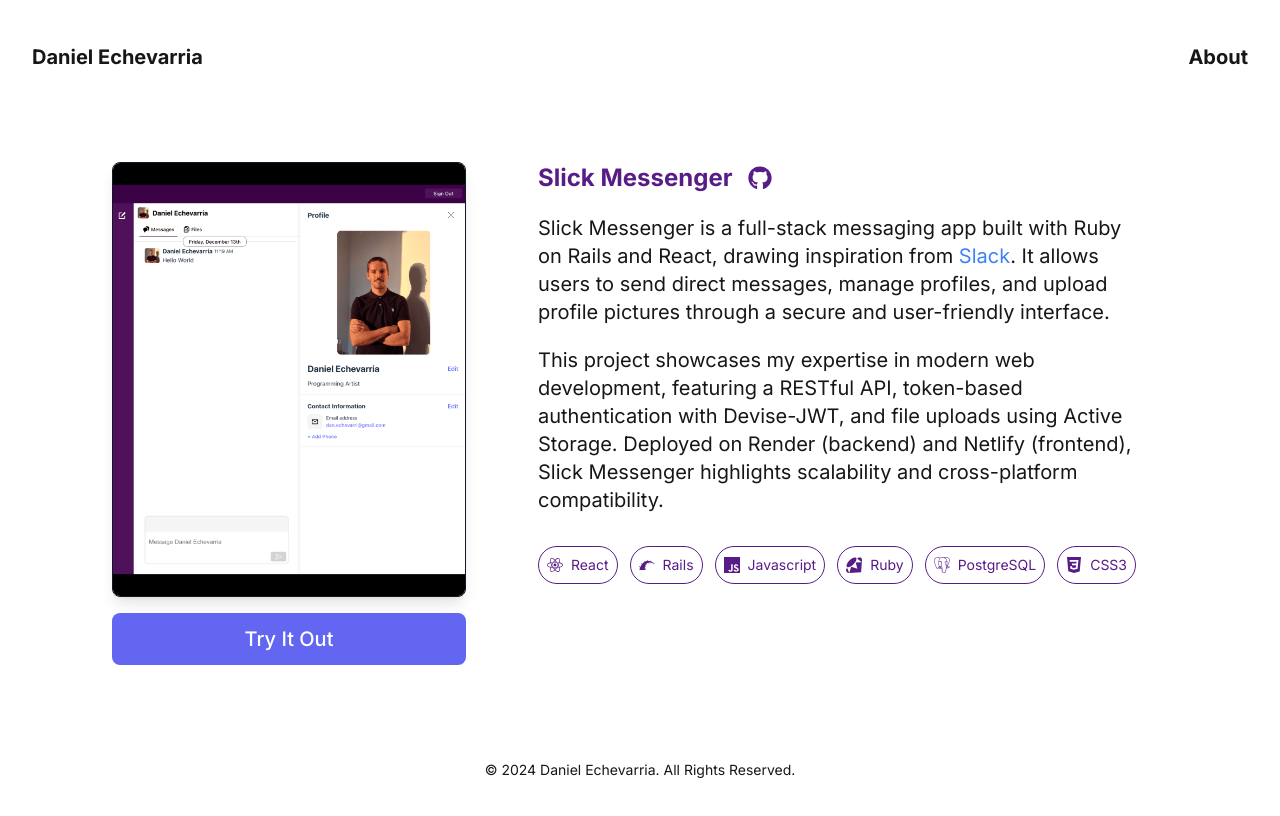
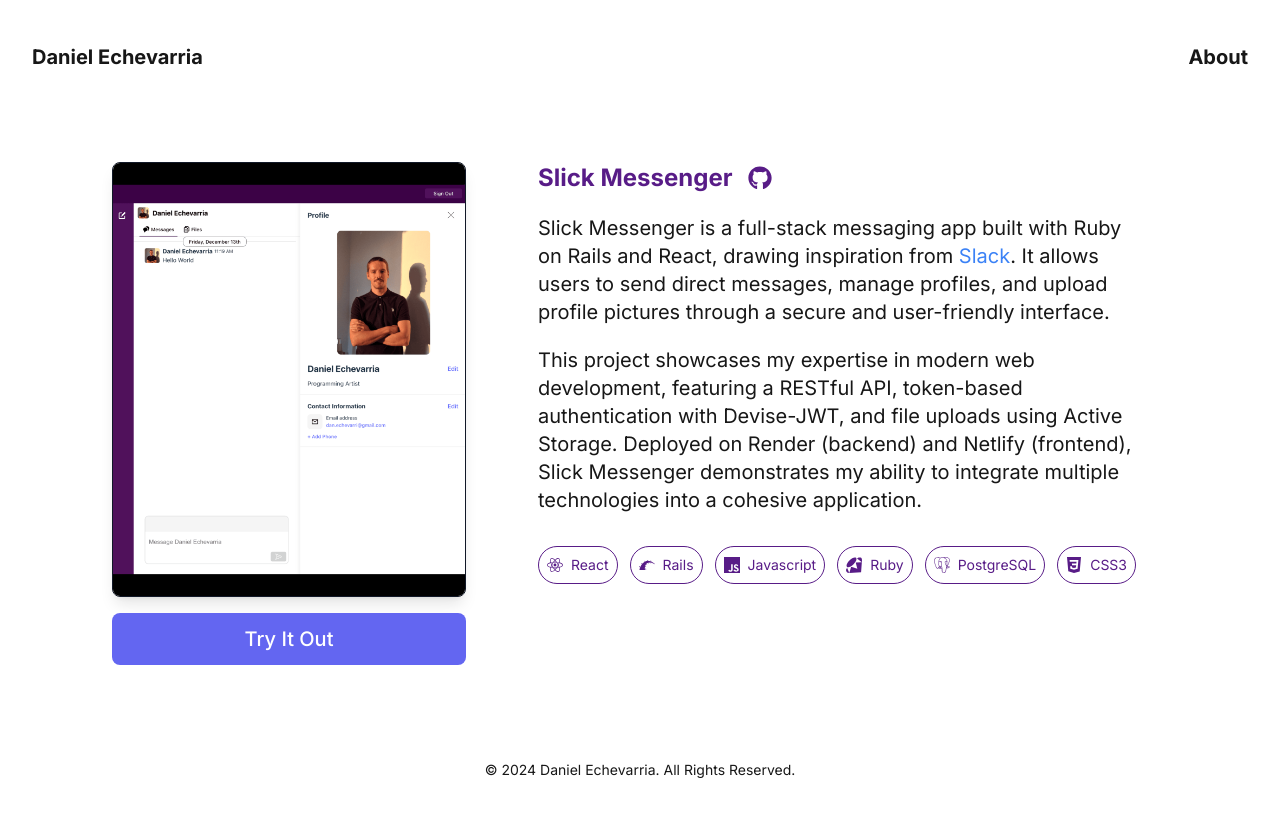
Before and after one commit to daniel-echevarria/portfolio, a Next.js app: page /projects/slick-messenger in a window 1280 px wide. Shown: the top 816 px of the page. Built offline with nearby package versions, Linux system fonts and the light colour scheme.

Commit message:
Improve slick messenger text

```diff
--- a/src/app/projects/slick-messenger/page.tsx
+++ b/src/app/projects/slick-messenger/page.tsx
@@ -21,8 +21,8 @@
           This project showcases my expertise in modern web development,
           featuring a RESTful API, token-based authentication with Devise-JWT,
           and file uploads using Active Storage. Deployed on Render (backend)
-          and Netlify (frontend), Slick Messenger highlights scalability and
-          cross-platform compatibility.
+          and Netlify (frontend), Slick Messenger demonstrates my ability to
+          integrate multiple technologies into a cohesive application.
         </p>
       </div>
     );
--- a/src/data/colorClasses.tsx
+++ b/src/data/colorClasses.tsx
@@ -17,10 +17,10 @@
     bgColor: "bg-indigo-700",
   },
   red: {
-    borderColor: "border-red-600",
-    textColor: "text-red-600",
-    hoverColor: "hover:bg-red-600",
-    bgColor: "bg-red-600",
+    borderColor: "border-red-500",
+    textColor: "text-red-500",
+    hoverColor: "hover:bg-red-500",
+    bgColor: "bg-red-500",
   },
   purple: {
     borderColor: "border-purple-900",
```
